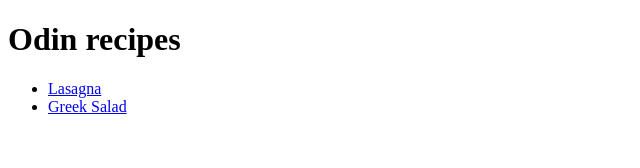
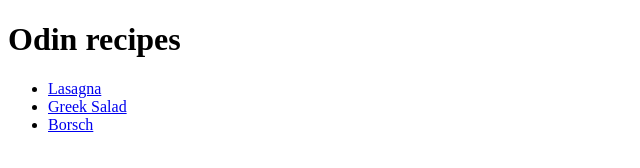
Before and after one commit to pasha-nedayvodin/odin-recipes, a plain HTML site: page index.html in a window 1280 px wide. Shown: the full height of the page, 0-640 px from the left. Drawn offline with Linux system fonts and the light colour scheme.

Commit message:
Add Borsch link

```diff
--- a/index.html
+++ b/index.html
@@ -11,6 +11,7 @@
     <ul>
    <li><a href="recipes/lasagna.html">Lasagna</a></li>
    <li><a href="recipes/greeksalad.html">Greek Salad</a></li>
+   <li><a href="recipes/borsch.html">Borsch</a></li>
    </ul>
 </body>
 </html>
```
